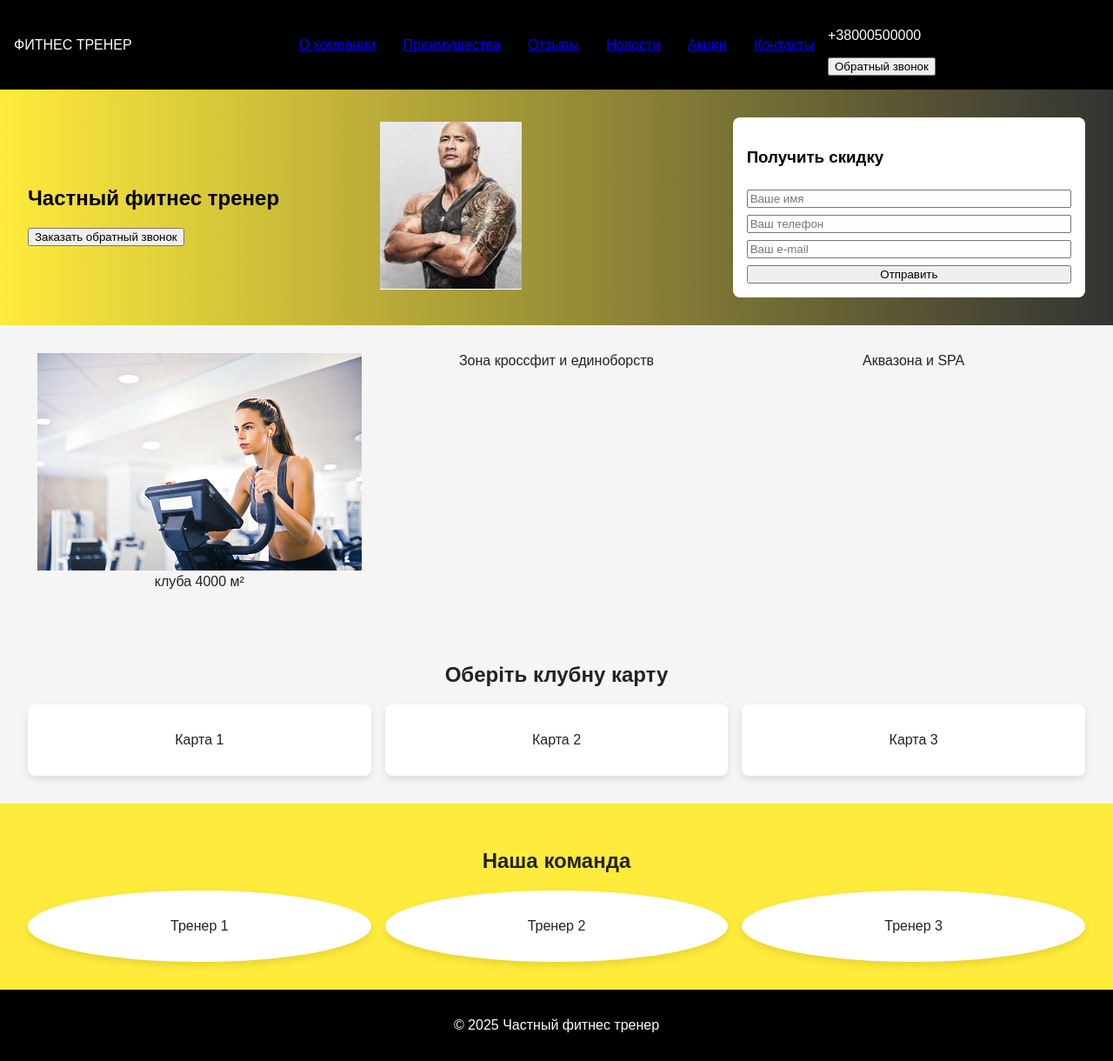
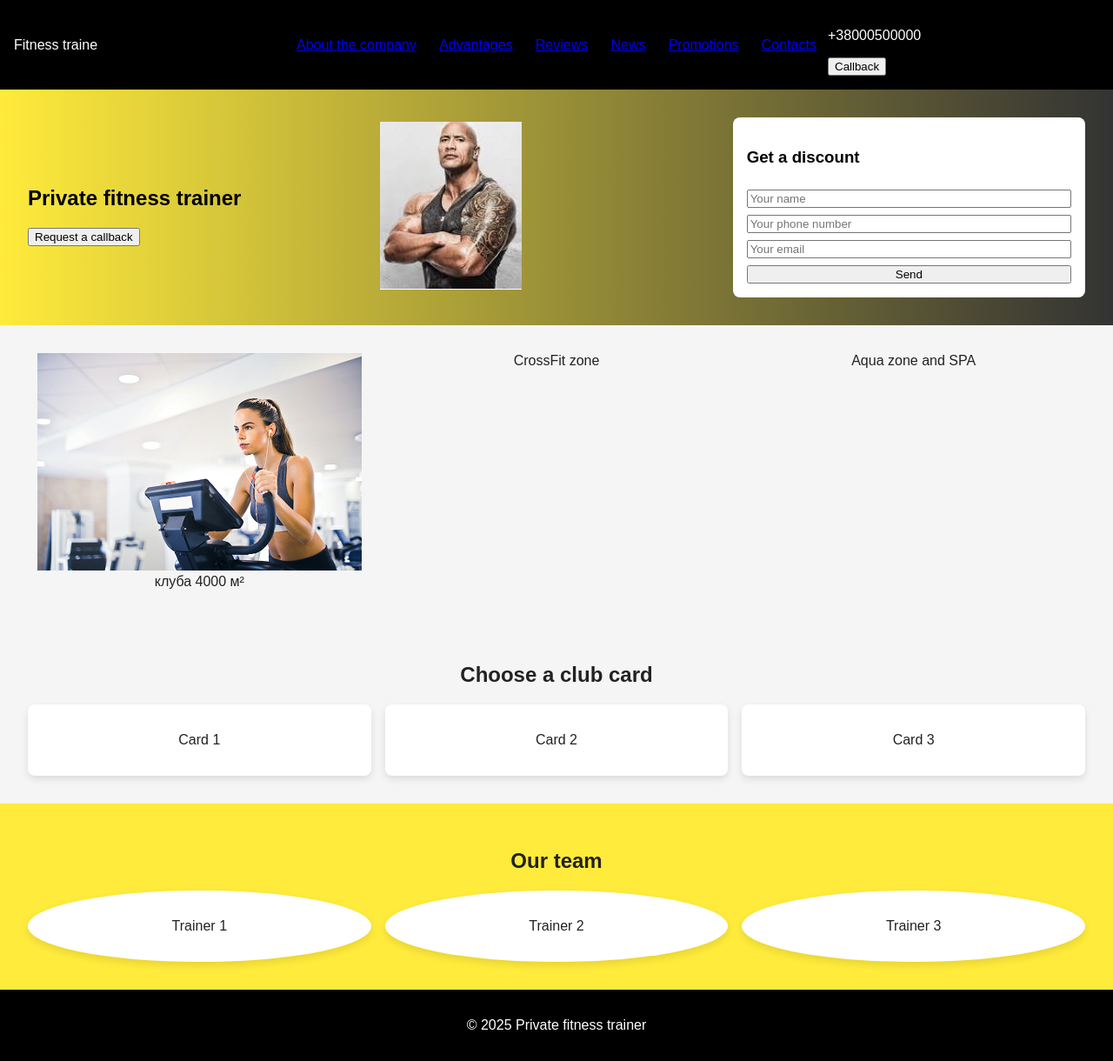
Before and after one commit to andrystark/webdev, a plain HTML site: page index.html in a window 1280 px wide. Shown: the whole page at 87% size. Drawn offline with Linux system fonts and the light colour scheme.

Commit message:
Update index.html
Language localization update

```diff
--- a/index.html
+++ b/index.html
@@ -3,40 +3,40 @@
 <head>
   <meta charset="UTF-8">
   <meta name="viewport" content="width=device-width, initial-scale=1.0">
-  <title>Частный фитнес тренер</title>
+  <title>Private fitness trainer</title>
   <link rel="stylesheet" href="style.css">
 </head>
 <body>
   <header class="header">
-    <div class="logo">ФИТНЕС ТРЕНЕР</div>
+    <div class="logo">Fitness traine</div>
     <nav class="nav">
-      <a href="#">О компании</a>
-      <a href="#">Преимущества</a>
-      <a href="#">Отзывы</a>
-      <a href="#">Новости</a>
-      <a href="#">Акции</a>
-      <a href="#">Контакты</a>
+      <a href="#">About the company</a>
+      <a href="#">Advantages</a>
+      <a href="#">Reviews</a>
+      <a href="#">News</a>
+      <a href="#">Promotions</a>
+      <a href="#">Contacts</a>
     </nav>
     <div class="contacts">
       <p>+38000500000</p>
-      <button>Обратный звонок</button>
+      <button>Callback</button>
     </div>
   </header>
 
   <section class="hero">
     <div class="hero-text">
-      <h1>Частный фитнес тренер</h1>
-      <button>Заказать обратный звонок</button>
+      <h1>Private fitness trainer</h1>
+      <button>Request a callback</button>
     </div>
     <div class="hero-img">
-      <img src="trainer.JPG" alt="Тренер">
+      <img src="trainer.JPG" alt="trainer">
     </div>
     <form class="discount-form">
-      <h3>Получить скидку</h3>
-      <input type="text" placeholder="Ваше имя">
-      <input type="tel" placeholder="Ваш телефон">
-      <input type="email" placeholder="Ваш e-mail">
-      <button>Отправить</button>
+      <h3>Get a discount</h3>
+      <input type="text" placeholder="Your name">
+      <input type="tel" placeholder="Your phone number">
+      <input type="email" placeholder="Your email">
+      <button>Send</button>
     </form>
   </section>
 
@@ -44,30 +44,30 @@
     <div class="feature"><img src="image 4.jpg">
       <br>
        клуба 4000 м²</div>
-    <div class="feature">Зона кроссфит и единоборств</div>
-    <div class="feature">Аквазона и SPA</div>
+    <div class="feature">CrossFit zone</div>
+    <div class="feature">Aqua zone and SPA</div>
   </section>
 
   <section class="cards">
-    <h2>Оберіть клубну карту</h2>
+    <h2>Choose a club card</h2>
     <div class="card-grid">
-      <div class="card">Карта 1</div>
-      <div class="card">Карта 2</div>
-      <div class="card">Карта 3</div>
+      <div class="card">Сard 1</div>
+      <div class="card">Сard 2</div>
+      <div class="card">Сard 3</div>
     </div>
   </section>
 
   <section class="team">
-    <h2>Наша команда</h2>
+    <h2>Our team</h2>
     <div class="team-grid">
-      <div class="team-member">Тренер 1</div>
-      <div class="team-member">Тренер 2</div>
-      <div class="team-member">Тренер 3</div>
+      <div class="team-member">Trainer 1</div>
+      <div class="team-member">Trainer 2</div>
+      <div class="team-member">Trainer 3</div>
     </div>
   </section>
 
   <footer class="footer">
-    <p>© 2025 Частный фитнес тренер</p>
+    <p>© 2025 Private fitness trainer</p>
   </footer>
 </body>
 </html>
```
